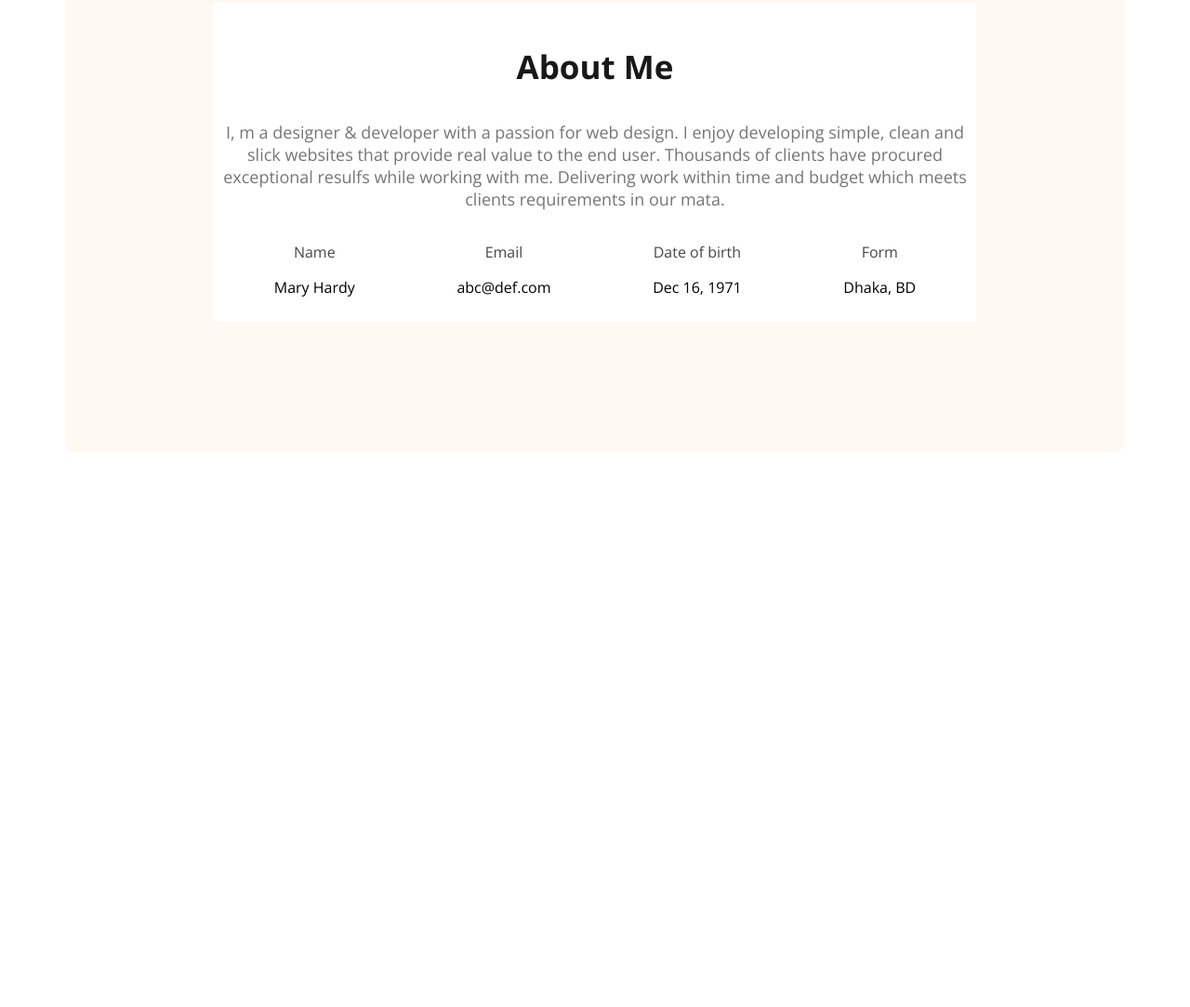
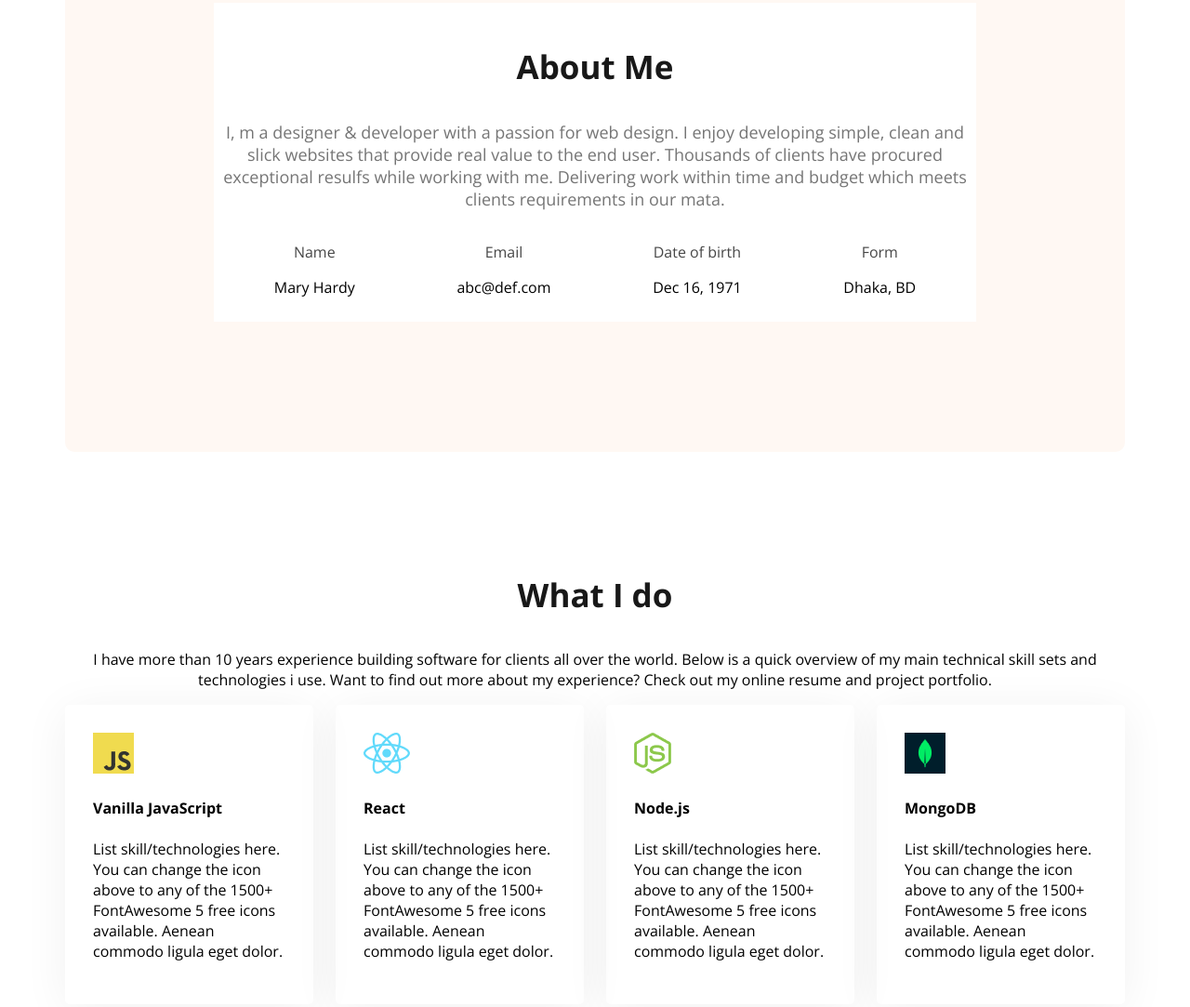
Before and after one commit to Mahfuz-Rana/webdeveloper-portfolio, a plain HTML site: page webdeveloper portfolio/index.html in a window 1280 px wide. Shown: the part 1102-2185 px from the top of the page at 93% size. Before the commit the page ends 1596 px from the top, so only its background shows below. Drawn offline with nearby package versions, Linux system fonts and the light colour scheme.

Commit message:
add all new update html code and css

```diff
--- a/webdeveloper portfolio/index.html
+++ b/webdeveloper portfolio/index.html
@@ -63,7 +63,35 @@
 
 
         </section>
-        <section class="skills"></section>
+        <section class="skills">
+            <h3 class="section-title text-centre">What I do
+            </h3>
+            <p class="section-descripyion text-centre">I have more than 10 years experience building software for clients all over the world. Below is a quick overview of my main technical skill sets and technologies i use. Want to find out more about my experience? Check out my online resume and project portfolio.</p>
+            <div class="skills-container">
+               <!--  .skill*4>img+h4.skill-title+p.skill-description -->
+                 <div class="skill">
+                    <img src="images/icons/js.png" alt="">
+                    <h4 class="skill-title">Vanilla JavaScript</h4>
+                    <p class="skill-description">List skill/technologies here. You can change the icon above to any of the 1500+ FontAwesome 5 free icons available. Aenean commodo ligula eget dolor.</p>
+                 </div>
+                 <div class="skill">
+                    <img src="images/icons/react.png" alt="">
+                    <h4 class="skill-title">React</h4>
+                    <p class="skill-description">List skill/technologies here. You can change the icon above to any of the 1500+ FontAwesome 5 free icons available. Aenean commodo ligula eget dolor.</p>
+                 </div>
+                 <div class="skill">
+                    <img src="images/icons/nodejs.png" alt="">
+                    <h4 class="skill-title">Node.js</h4>
+                    <p class="skill-description">List skill/technologies here. You can change the icon above to any of the 1500+ FontAwesome 5 free icons available. Aenean commodo ligula eget dolor.</p>
+                 </div>
+                 <div class="skill">
+                    <img src="images/icons/mongo.png" alt="">
+                    <h4 class="skill-title">MongoDB</h4>
+                    <p class="skill-description">List skill/technologies here. You can change the icon above to any of the 1500+ FontAwesome 5 free icons available. Aenean commodo ligula eget dolor.</p>
+                 </div>
+
+            </div>
+        </section>
 
     </main>
     <footer>
--- a/webdeveloper portfolio/styles/portfolio.css
+++ b/webdeveloper portfolio/styles/portfolio.css
@@ -67,6 +67,9 @@
     font-size: 18px;
     color:rgba(117, 117, 117, 1) ;
 }
+.text-centre{
+    text-align: center;
+}
 
 /* bannwer styles */
 .banneer-content{
@@ -94,12 +97,16 @@
     font-size: 18px;
     color: rgba(117, 117, 117, 1);
 }
+main section{
+    margin-top: 130px;
+    margin-bottom: 130px;
+}
 /* about */
 .about{
     border-radius: 10px;
     padding:130px 150px;
     text-align: center;
-    margin-top: 130px;
+
 }
 .about-iteams{
     display: flex;
@@ -110,3 +117,14 @@
      max-width: 1140px;
     margin: 0 auto;
 }
+
+/* skills section */
+.skills-container{
+    display: flex;
+    gap: 24px;
+}
+.skill{
+    padding: 30px;
+    border-radius: 5px;
+    box-shadow: 0px 6px 50px 0px rgba(0, 0, 0, 0.06);
+}
```
